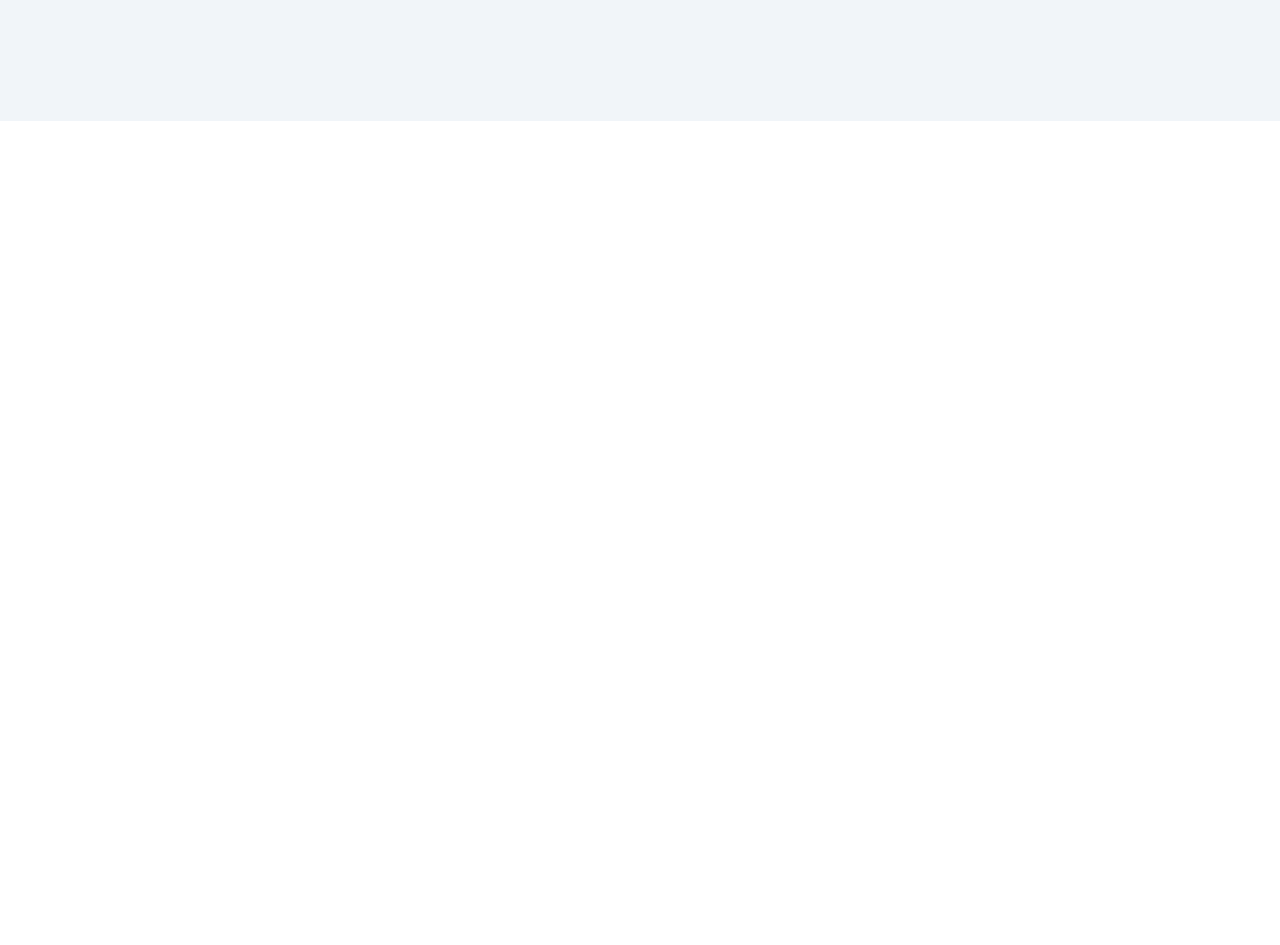
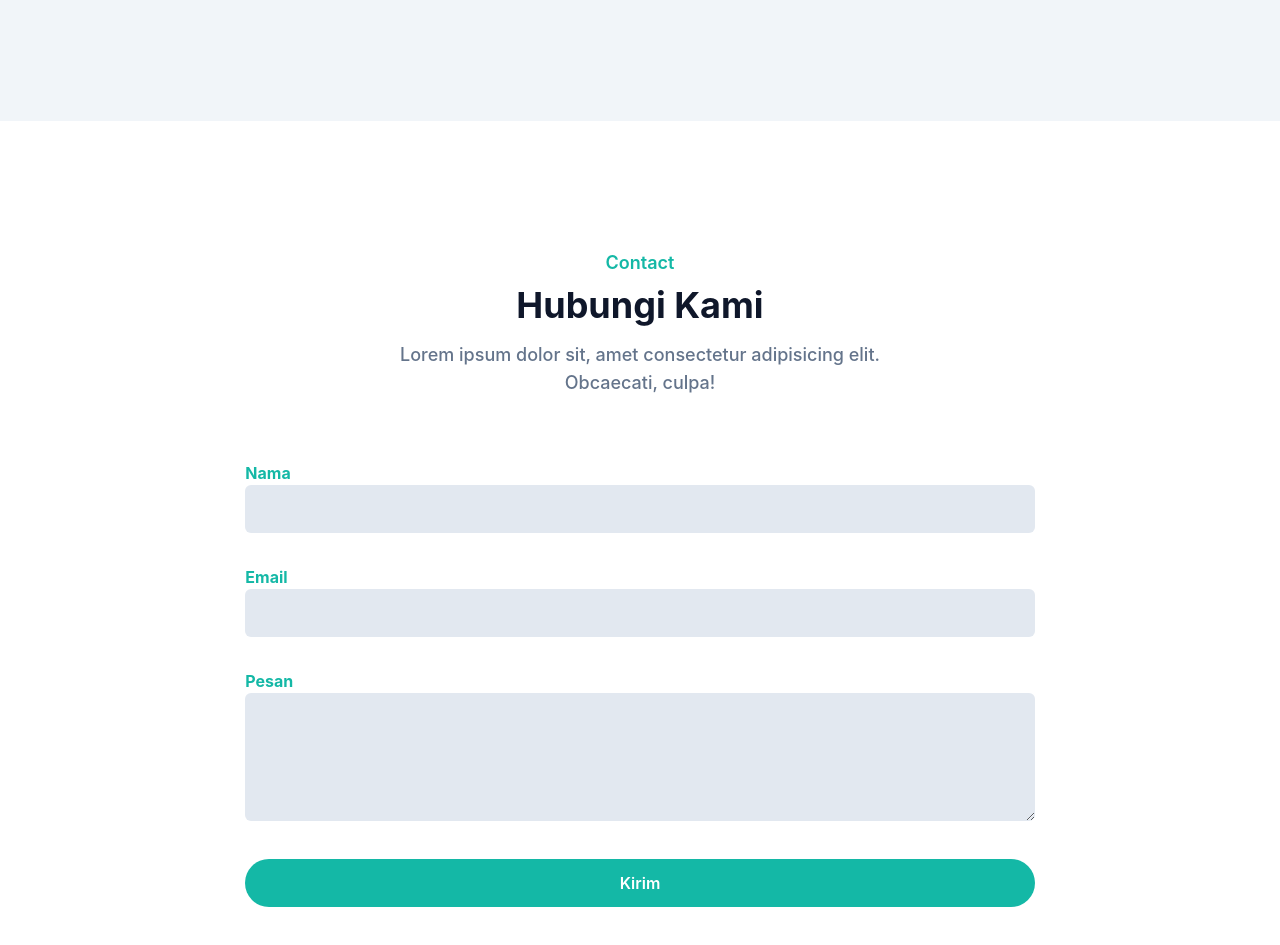
Before and after one commit to christ-saragih/wpu-portfolio-tailwind, a website: page index.html in a window 1280 px wide. Shown: the part 3820-4765 px from the top of the page. Before the commit the page ends 4181 px from the top, so only its background shows below. Drawn offline with Linux system fonts and the light colour scheme.

Commit message:
CREATED: Contact Section

```diff
--- a/index.html
+++ b/index.html
@@ -240,6 +240,38 @@
     </section>
     <!-- Blog Section End -->
 
+    <!-- Contact Section Start -->
+    <section id="contact" class="pt-32 pb-32">
+        <div class="container">
+            <div class="w-full px-4">
+                <div class="max-w-xl mx-auto text-center mb-16">
+                    <h4 class="font-semibold text-lg text-primary mb-2">Contact</h4>
+                    <h2 class="font-bold text-dark text-3xl mb-4 lg:text-4xl">Hubungi Kami</h2>
+                    <p class="font-medium text-base text-secondary lg:text-lg">Lorem ipsum dolor sit, amet consectetur adipisicing elit. Obcaecati, culpa!</p>
+                </div>
+            </div>
+
+            <form action="" class="w-full lg:w-2/3 lg:mx-auto">
+                <div class="w-full px-4 mb-8">
+                    <label for="name" class="text-base font-bold text-primary">Nama</label>
+                    <input type="text" id="name" class="w-full bg-slate-200 text-dark p-3 rounded-md focus:outline-none focus:ring-primary focus:ring-1 focus:border-primary">
+                </div>
+                <div class="w-full px-4 mb-8">
+                    <label for="email" class="text-base font-bold text-primary">Email</label>
+                    <input type="email" id="email" class="w-full bg-slate-200 text-dark p-3 rounded-md focus:outline-none focus:ring-primary focus:ring-1 focus:border-primary">
+                </div>
+                <div class="w-full px-4 mb-8">
+                    <label for="message" class="text-base font-bold text-primary">Pesan</label>
+                    <textarea type="text" id="message" class="w-full bg-slate-200 text-dark p-3 rounded-md focus:outline-none focus:ring-primary focus:ring-1 focus:border-primary h-32"></textarea>
+                </div>
+                <div class="w-full px-4">
+                    <button class="text-base font-semibold text-white bg-primary py-3 px-8 w-full rounded-full hover:opacity-80 hover:shadow-lg transition duration-500">Kirim</button>
+                </div>
+            </form>
+        </div>
+    </section>
+    <!-- Contact Section End -->
+
     <div class="mb-60"></div>
 
     <script src="src/js/script.js"></script>
```
Also changed, not shown: src/output.css.
